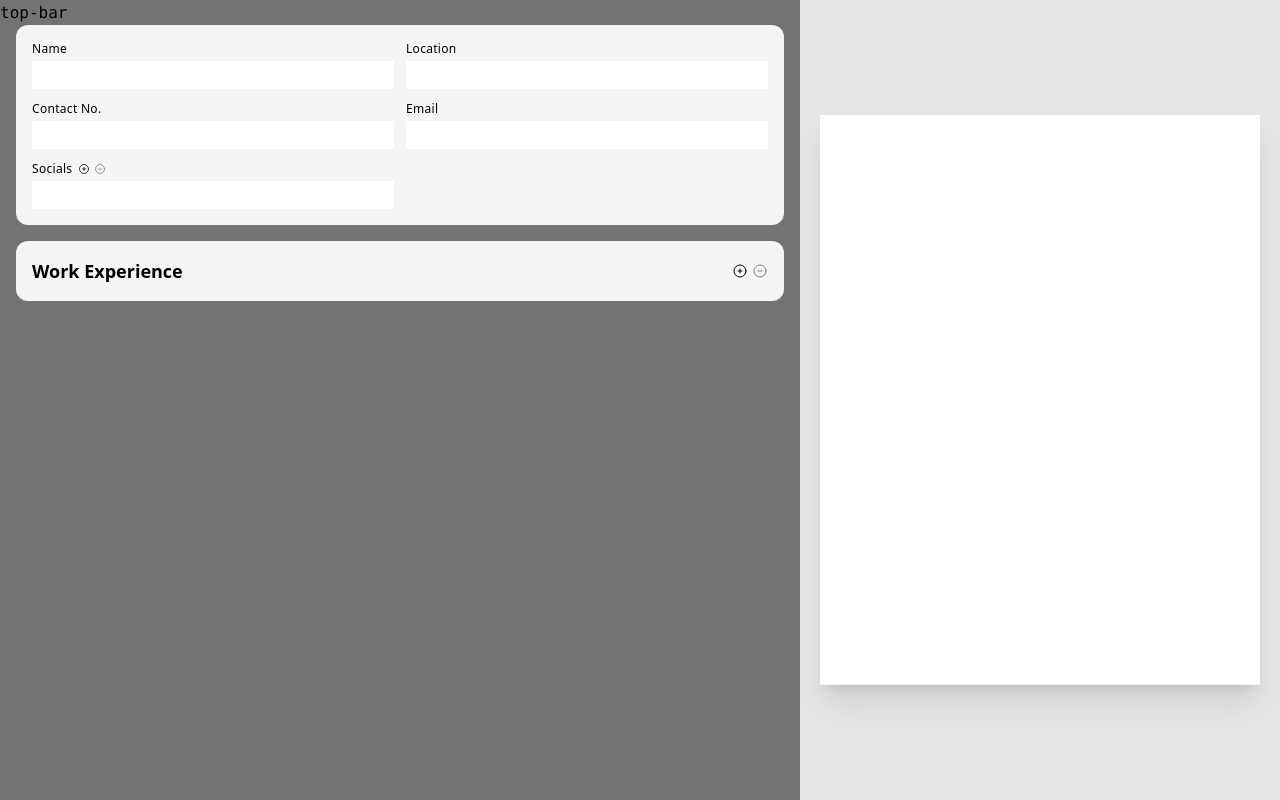
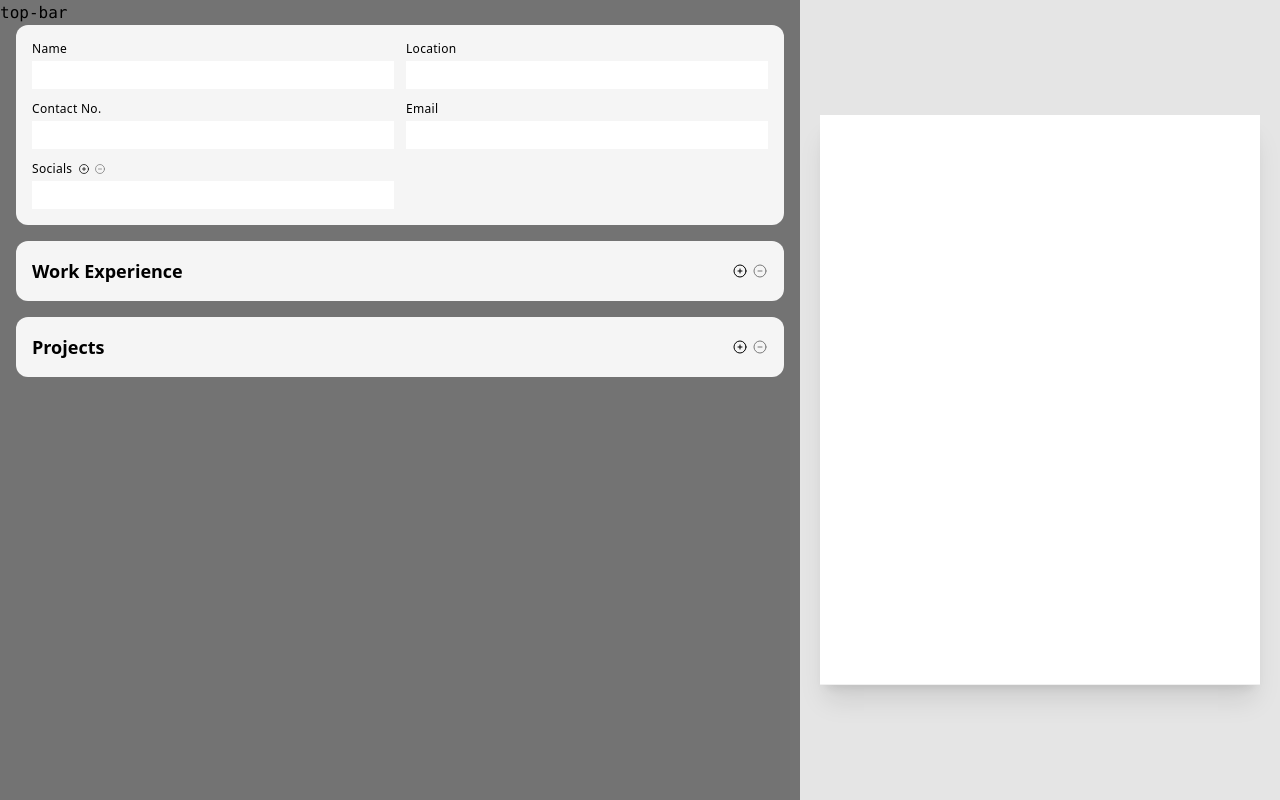
Before and after one commit to mark-P0/cv-maker, a React (Vite) app: page / in a window 1280 px wide. Built offline with nearby package versions, Linux system fonts and the light colour scheme.

Commit message:
Add project field section

```diff
--- a/src/view/components/InputFields.tsx
+++ b/src/view/components/InputFields.tsx
@@ -1,6 +1,7 @@
 import React from 'react';
 import { GeneralSection } from './InputFields/GeneralSection.js';
 import { WorkSection } from './InputFields/WorkSection.js';
+import { ProjectSection } from './InputFields/ProjectSection.js';
 
 export class InputFields extends React.Component {
   render() {
@@ -9,6 +10,7 @@ export class InputFields extends React.Component {
         {/* <h1 className="font-bold text-2xl">Fields</h1> */}
         {GeneralSection}
         {WorkSection}
+        {ProjectSection}
       </form>
     );
   }
--- /dev/null
+++ b/src/view/components/InputFields/ProjectSection.tsx
@@ -0,0 +1,72 @@
+import React from 'react';
+import { Field, LabelledField, MultipleFields } from './Field.js';
+import { FieldSection } from './FieldSection.js';
+import { CVData } from '../../../model/cv-data.js';
+import { UpdateDataEvent, DeleteArrayDataEvent } from '../../../controller/events.js';
+
+let rowIdx = 0;
+
+function descriptionFieldTemplate(key: number) {
+  return Field('text', `projects[${rowIdx}].description[${key}]`, key);
+}
+
+function handleDescriptionRemove(currentFieldCt: number) {
+  const idx = currentFieldCt - 1;
+  const accessor = `projects[${rowIdx}].description[${idx}]`;
+  const value = '';
+  UpdateDataEvent.publish({ accessor, value });
+}
+
+const descriptions = (
+  <MultipleFields
+    label="Description"
+    fieldGroupClasses="grid gap-3"
+    fieldTemplate={descriptionFieldTemplate}
+    onFieldRemove={handleDescriptionRemove}
+  />
+);
+
+function handleProjectAdd(currentRowCt: number) {
+  rowIdx = currentRowCt;
+
+  const accessor = `projects[${currentRowCt}]`;
+  const value: CVData['projects'][number] = {
+    name: '',
+    type: '',
+    description: [],
+    date: {},
+  };
+  UpdateDataEvent.publish({ accessor, value });
+}
+
+function handleProjectRemove(currentRowCt: number) {
+  rowIdx--;
+
+  const accessor = 'projects';
+  const idx = currentRowCt - 1;
+  DeleteArrayDataEvent.publish({ accessor, idx });
+}
+
+function projectRowTemplate(key: number) {
+  return (
+    <div key={key} className="grid gap-3">
+      <div className="grid grid-cols-2 gap-3">
+        {LabelledField('Project Name', 'text', `projects[${key}].name`)}
+        {LabelledField('Project Type', 'text', `projects[${key}].type`)}
+        {LabelledField('From', 'date', `projects[${key}].date.from`)}
+        {LabelledField('To', 'date', `projects[${key}].date.to`)}
+      </div>
+      {descriptions}
+    </div>
+  );
+}
+
+export const ProjectSection = (
+  <FieldSection
+    title="Projects"
+    rowTemplate={projectRowTemplate}
+    hasMultipleRows
+    onRowAdd={handleProjectAdd}
+    onRowRemove={handleProjectRemove}
+  />
+);
```
